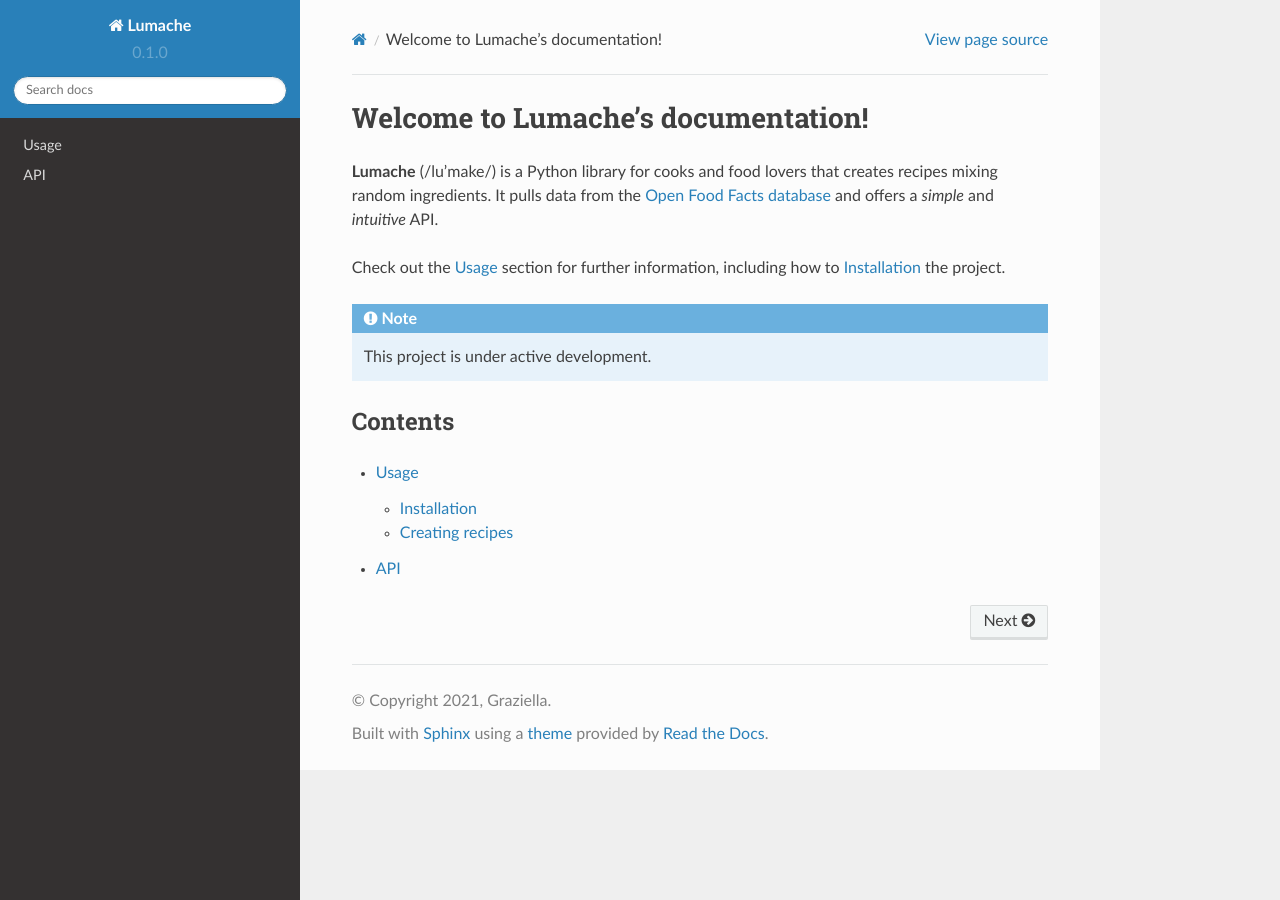
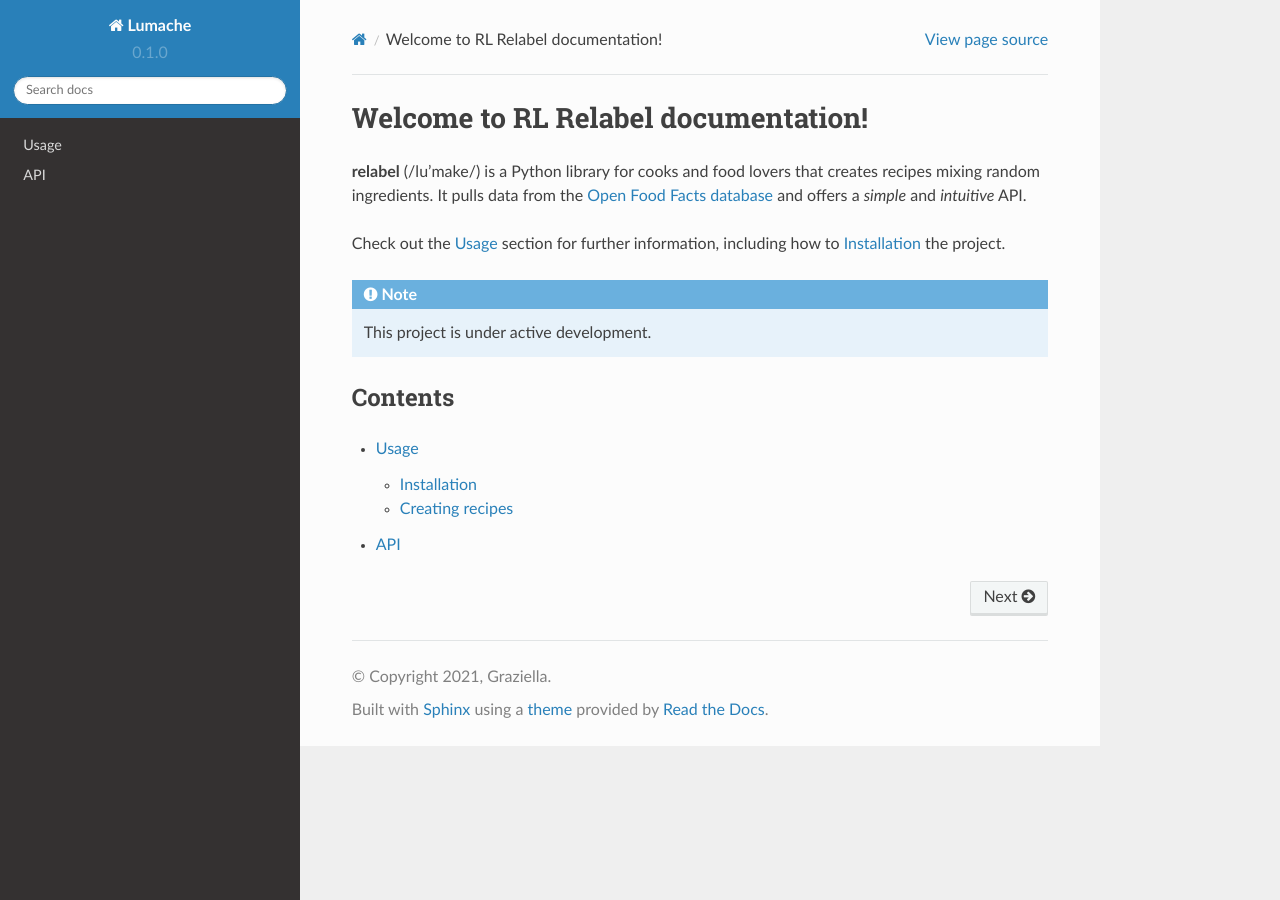
Before and after one commit to jc-bao/relabel, a Sphinx documentation site: the page built from docs/source/index.rst, in a window 1280 px wide. Built offline with Sphinx 7.4.7 and the Read the Docs theme 2.0.0, drawn with Linux system fonts in a browser that asks for light colours.

Commit message:
Update index.rst

```diff
--- a/docs/source/index.rst
+++ b/docs/source/index.rst
@@ -1,7 +1,7 @@
-Welcome to Lumache's documentation!
+Welcome to RL Relabel documentation!
 ===================================
 
-**Lumache** (/lu'make/) is a Python library for cooks and food lovers
+**relabel** (/lu'make/) is a Python library for cooks and food lovers
 that creates recipes mixing random ingredients.
 It pulls data from the `Open Food Facts database <https://world.openfoodfacts.org/>`_
 and offers a *simple* and *intuitive* API.
```
